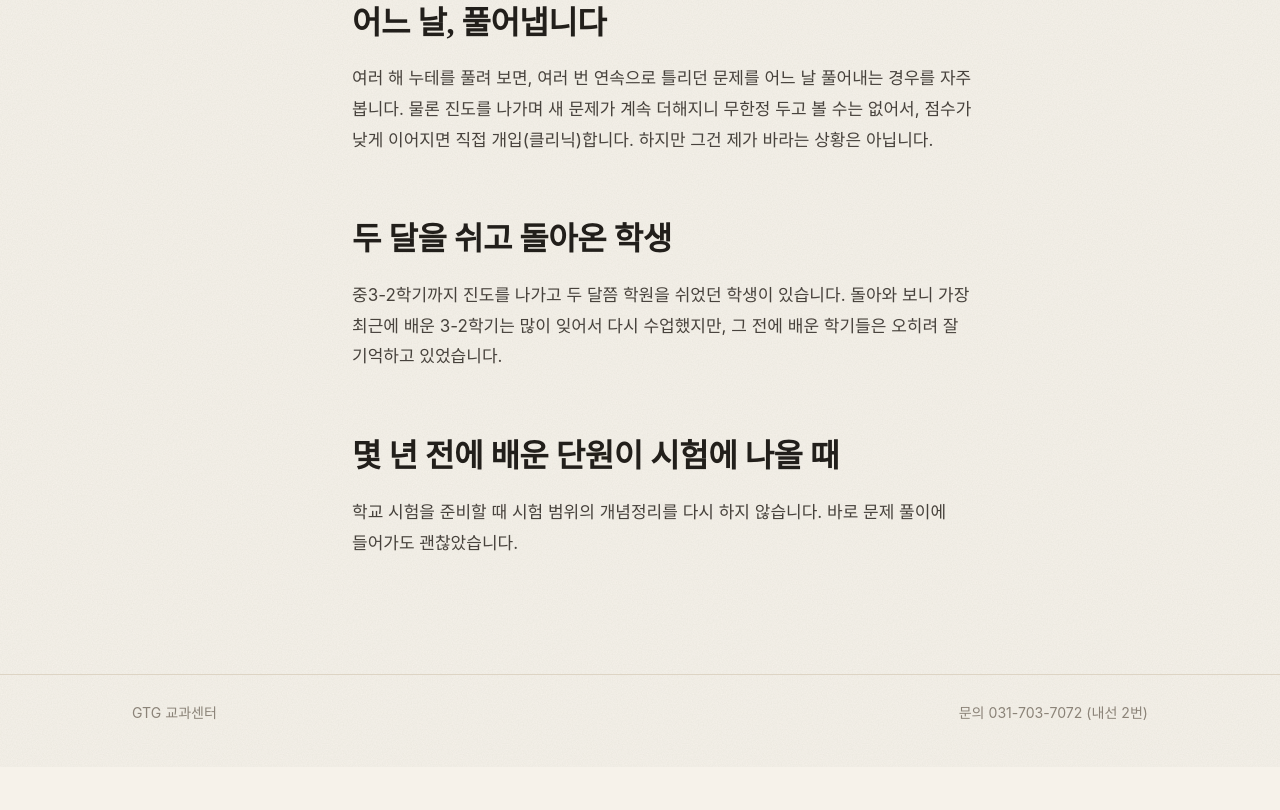
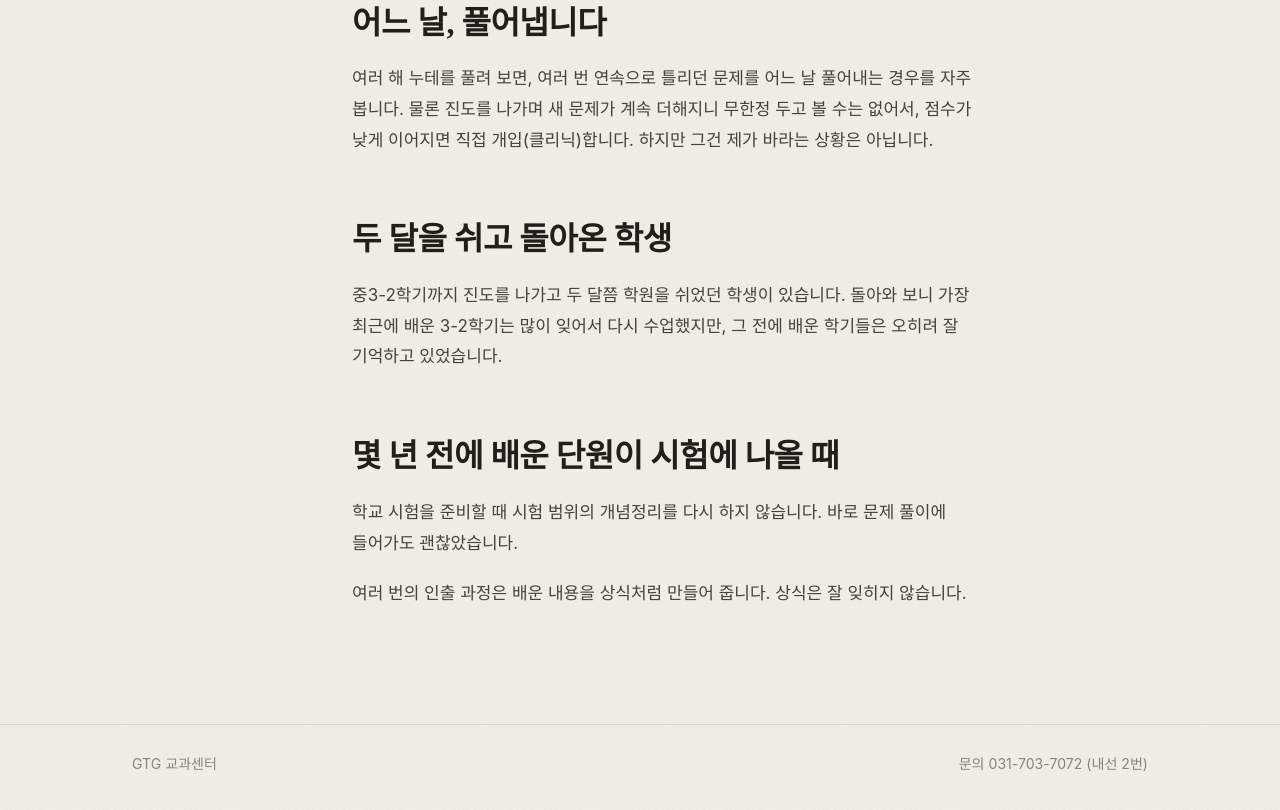
Before and after one commit to gtgmath/gtgmath.github.io, a plain HTML site: page data.html in a window 1280 px wide. Shown: the part 753-1563 px from the top of the page. Before the commit the page ends 1520 px from the top, so only its background shows below. Drawn offline with Linux system fonts and the light colour scheme; a web font is replaced by a local one.

Commit message:
데이터와 사례: 마지막 사례 뒤에 '인출 → 상식' 문단 추가
Co-Authored-By: Claude Opus 5.5 <noreply@anthropic.com>

```diff
--- a/data.html
+++ b/data.html
@@ -62,6 +62,7 @@
 
       <h2>몇 년 전에 배운 단원이 시험에 나올 때</h2>
       <p>학교 시험을 준비할 때 시험 범위의 개념정리를 다시 하지 않습니다. 바로 문제 풀이에 들어가도 괜찮았습니다.</p>
+      <p>여러 번의 인출 과정은 배운 내용을 상식처럼 만들어 줍니다. 상식은 잘 잊히지 않습니다.</p>
     </article>
   </main>
 
```
